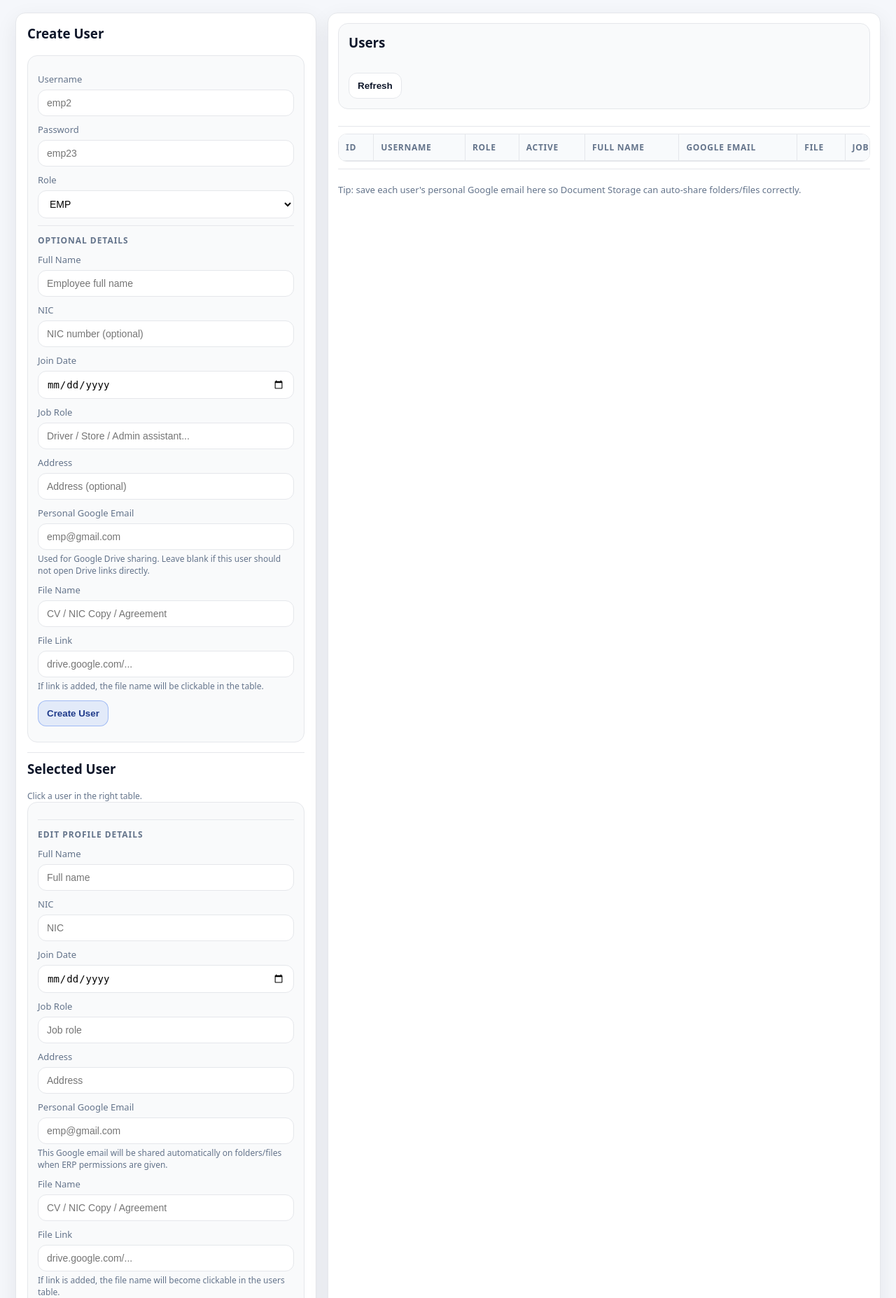
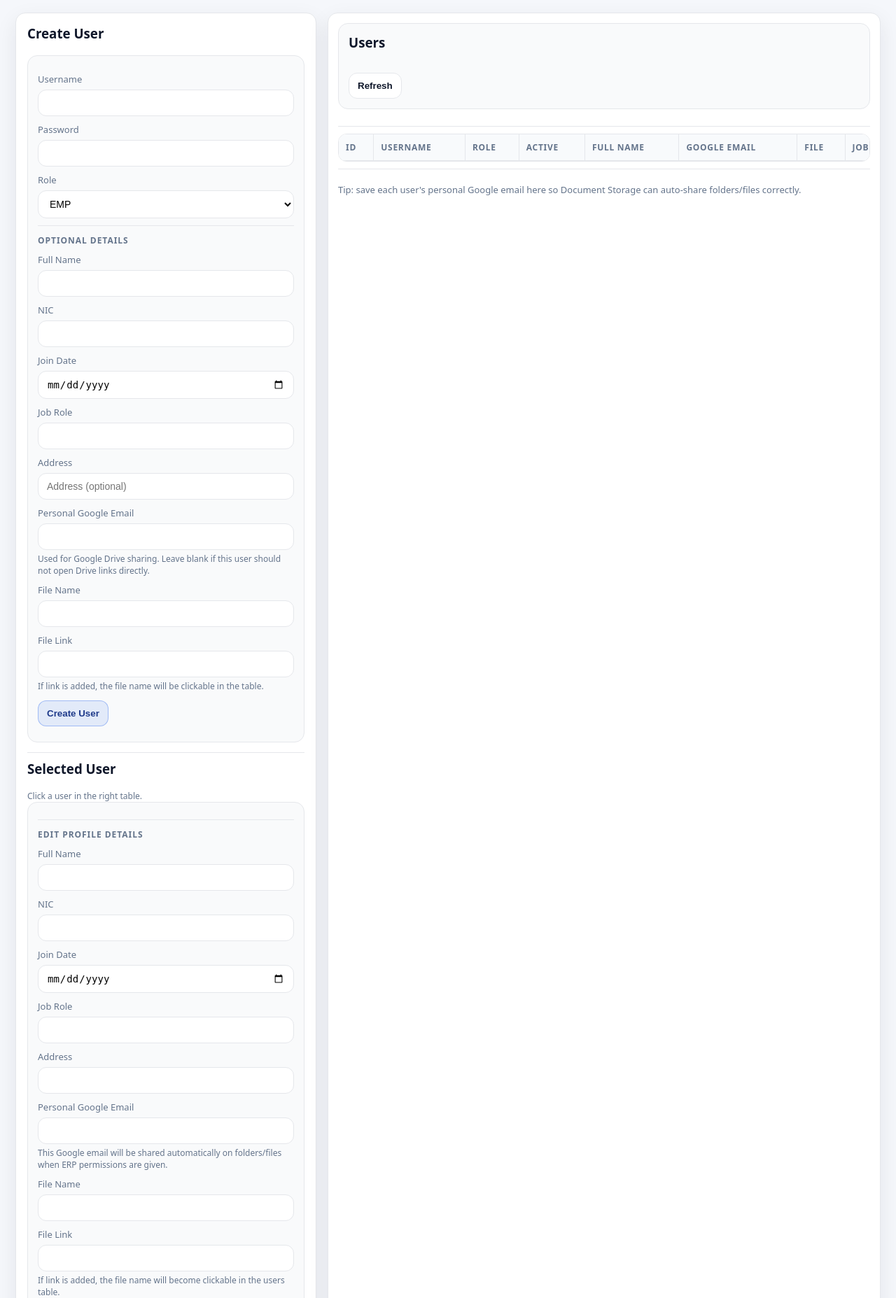
Before and after one commit to punsithranvidu/erp2, a Flask app: page /users in a window 1280 px wide. Shown: the part 104-1959 px from the top of the page at 70% size. Run offline with Flask 3, Linux system fonts and the light colour scheme; a user stored in the database is signed in; data that the repository does not hold is empty; some libraries are stand-ins or nearby versions.

```diff
--- a/templates/admin_calendar.html
+++ b/templates/admin_calendar.html
@@ -88,7 +88,7 @@
               <div><label>End Time</label><input id="unEndTime" type="time" /></div>
             </div>
             <label>Reason</label>
-            <textarea id="unReason" rows="3" placeholder="Explain the break / unavailable reason"></textarea>
+            <textarea id="unReason" rows="3" placeholder=""></textarea>
             <div class="row" style="margin-top:10px;">
               <button id="saveUnBtn" class="btn mini" type="button">Submit Request</button>
             </div>
--- a/templates/calendar.html
+++ b/templates/calendar.html
@@ -517,7 +517,7 @@
               </div>
 
               <label>Reason</label>
-              <textarea id="unReason" rows="3" placeholder="Explain the break / unavailable reason"></textarea>
+              <textarea id="unReason" rows="3" placeholder=""></textarea>
 
               <div class="cal-share-box">
                 <label>
@@ -629,7 +629,7 @@
                 </div>
 
                 <label>Holiday Title</label>
-                <input id="holidayTitle" placeholder="Example: Poya Day / Christmas / Company Holiday" />
+                <input id="holidayTitle" placeholder="" />
 
                 <label>Date</label>
                 <input id="holidayDate" type="date" />
@@ -643,7 +643,7 @@
                 </select>
 
                 <label>Notes</label>
-                <textarea id="holidayNotes" rows="2" placeholder="Optional note"></textarea>
+                <textarea id="holidayNotes" rows="2" placeholder=""></textarea>
 
                 <div class="holiday-action-row">
                   <button id="saveHolidayBtn" class="btn mini" type="button">Save Holiday</button>
--- a/templates/finance.html
+++ b/templates/finance.html
@@ -276,7 +276,7 @@
               <input id="balAmount" type="number" step="0.01" placeholder="End of month bank closing balance" />
 
               <label>Note</label>
-              <input id="balNote" placeholder="Example: HNB LKR 1 statement closing" />
+              <input id="balNote" placeholder="" />
 
               <div class="grid2">
                 <button class="btn ghost" id="loadBalanceBtn" type="button">Load</button>
--- a/templates/messages.html
+++ b/templates/messages.html
@@ -516,7 +516,7 @@
             <button id="openTrashBtn" class="btn ghost mini" type="button">Trash</button>
           </div>
 
-          <input id="conversationSearch" class="msg-search" placeholder="Search conversations..." />
+          <input id="conversationSearch" class="msg-search" placeholder="Search conversations" />
 
           <div class="hr"></div>
 
@@ -557,7 +557,7 @@
             </div>
 
             <div class="msg-compose-top">
-              <textarea id="messageInput" placeholder="Type your message..."></textarea>
+              <textarea id="messageInput" placeholder=""></textarea>
               <button id="sendMessageBtn" class="btn" type="button">Send</button>
             </div>
 
@@ -600,7 +600,7 @@
       <div class="hr"></div>
 
       <label>Group Name</label>
-      <input id="groupNameInput" placeholder="Example: Export Team / Finance Team" />
+      <input id="groupNameInput" placeholder="" />
 
       <label style="margin-top:12px;">Select Members</label>
       <div id="groupMembersBox" class="group-members"></div>
--- a/templates/users.html
+++ b/templates/users.html
@@ -25,10 +25,10 @@
 
       <div class="block">
         <label>Username</label>
-        <input id="uUsername" placeholder="emp2" />
+        <input id="uUsername" placeholder="" />
 
         <label>Password</label>
-        <input id="uPassword" type="password" placeholder="emp23" />
+        <input id="uPassword" type="password" placeholder="" />
 
         <label>Role</label>
         <select id="uRole">
@@ -40,29 +40,29 @@
 
         <h4 class="miniTitle">Optional Details</h4>
         <label>Full Name</label>
-        <input id="uFullName" placeholder="Employee full name" />
+        <input id="uFullName" placeholder="" />
 
         <label>NIC</label>
-        <input id="uNic" placeholder="NIC number (optional)" />
+        <input id="uNic" placeholder="" />
 
         <label>Join Date</label>
         <input id="uJoinDate" type="date" />
 
         <label>Job Role</label>
-        <input id="uJobRole" placeholder="Driver / Store / Admin assistant..." />
+        <input id="uJobRole" placeholder="" />
 
         <label>Address</label>
         <input id="uAddress" placeholder="Address (optional)" />
 
         <label>Personal Google Email</label>
-        <input id="uGoogleEmail" type="email" placeholder="emp@gmail.com" />
+        <input id="uGoogleEmail" type="email" placeholder="" />
         <p class="sub small">Used for Google Drive sharing. Leave blank if this user should not open Drive links directly.</p>
 
         <label>File Name</label>
-        <input id="uFileName" placeholder="CV / NIC Copy / Agreement" />
+        <input id="uFileName" placeholder="" />
 
         <label>File Link</label>
-        <input id="uFileLink" placeholder="drive.google.com/..." />
+        <input id="uFileLink" placeholder="" />
         <p class="sub small">If link is added, the file name will be clickable in the table.</p>
 
         <button id="createUserBtn" class="btn" type="button">Create User</button>
@@ -80,36 +80,36 @@
 
         <h4 class="miniTitle">Edit Profile Details</h4>
         <label>Full Name</label>
-        <input id="eFullName" placeholder="Full name" />
+        <input id="eFullName" placeholder="" />
 
         <label>NIC</label>
-        <input id="eNic" placeholder="NIC" />
+        <input id="eNic" placeholder="" />
 
         <label>Join Date</label>
         <input id="eJoinDate" type="date" />
 
         <label>Job Role</label>
-        <input id="eJobRole" placeholder="Job role" />
+        <input id="eJobRole" placeholder="" />
 
         <label>Address</label>
-        <input id="eAddress" placeholder="Address" />
+        <input id="eAddress" placeholder="" />
 
         <label>Personal Google Email</label>
-        <input id="eGoogleEmail" type="email" placeholder="emp@gmail.com" />
+        <input id="eGoogleEmail" type="email" placeholder="" />
         <p class="sub small">This Google email will be shared automatically on folders/files when ERP permissions are given.</p>
 
         <label>File Name</label>
-        <input id="eFileName" placeholder="CV / NIC Copy / Agreement" />
+        <input id="eFileName" placeholder="" />
 
         <label>File Link</label>
-        <input id="eFileLink" placeholder="drive.google.com/..." />
+        <input id="eFileLink" placeholder="" />
         <p class="sub small">If link is added, the file name will become clickable in the users table.</p>
 
         <div class="hr"></div>
 
         <h4 class="miniTitle">Rename Username</h4>
         <label>New Username</label>
-        <input id="renameTo" placeholder="emp01" />
+        <input id="renameTo" placeholder="" />
         <button id="renameBtn" class="btn ghost" type="button">Rename</button>
         <p id="renameMsg" class="msg"></p>
 
@@ -117,7 +117,7 @@
 
         <h4 class="miniTitle">Reset Password</h4>
         <label>New Password</label>
-        <input id="newPass" type="password" placeholder="new password" />
+        <input id="newPass" type="password" placeholder="" />
         <button id="resetPassBtn" class="btn ghost" type="button">Update Password</button>
         <p id="passMsg" class="msg"></p>
 
```
Also changed, not shown: templates/cash_advances.html (+10 -8 lines), templates/document_storage.html (+7 -7 lines).
